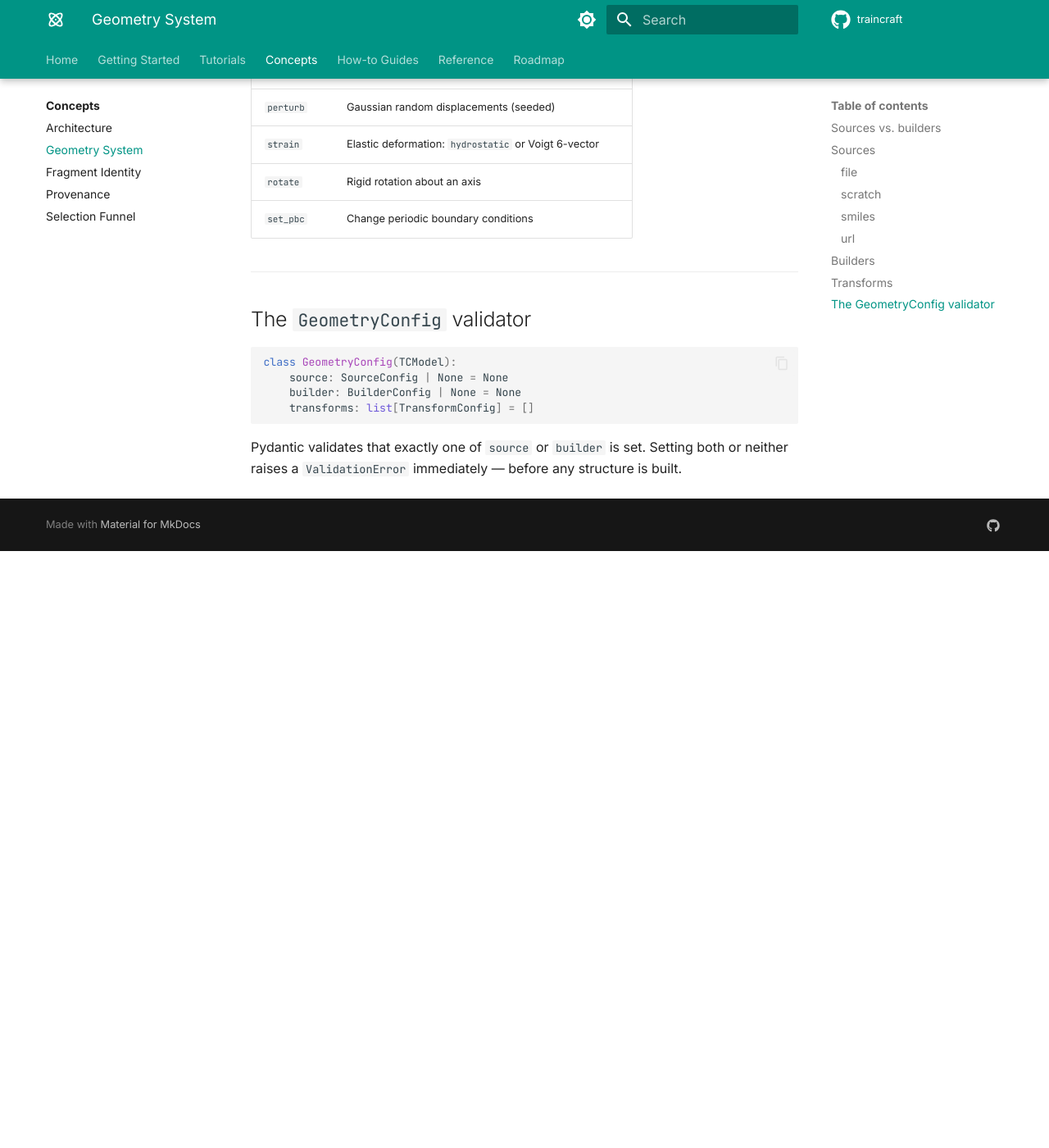
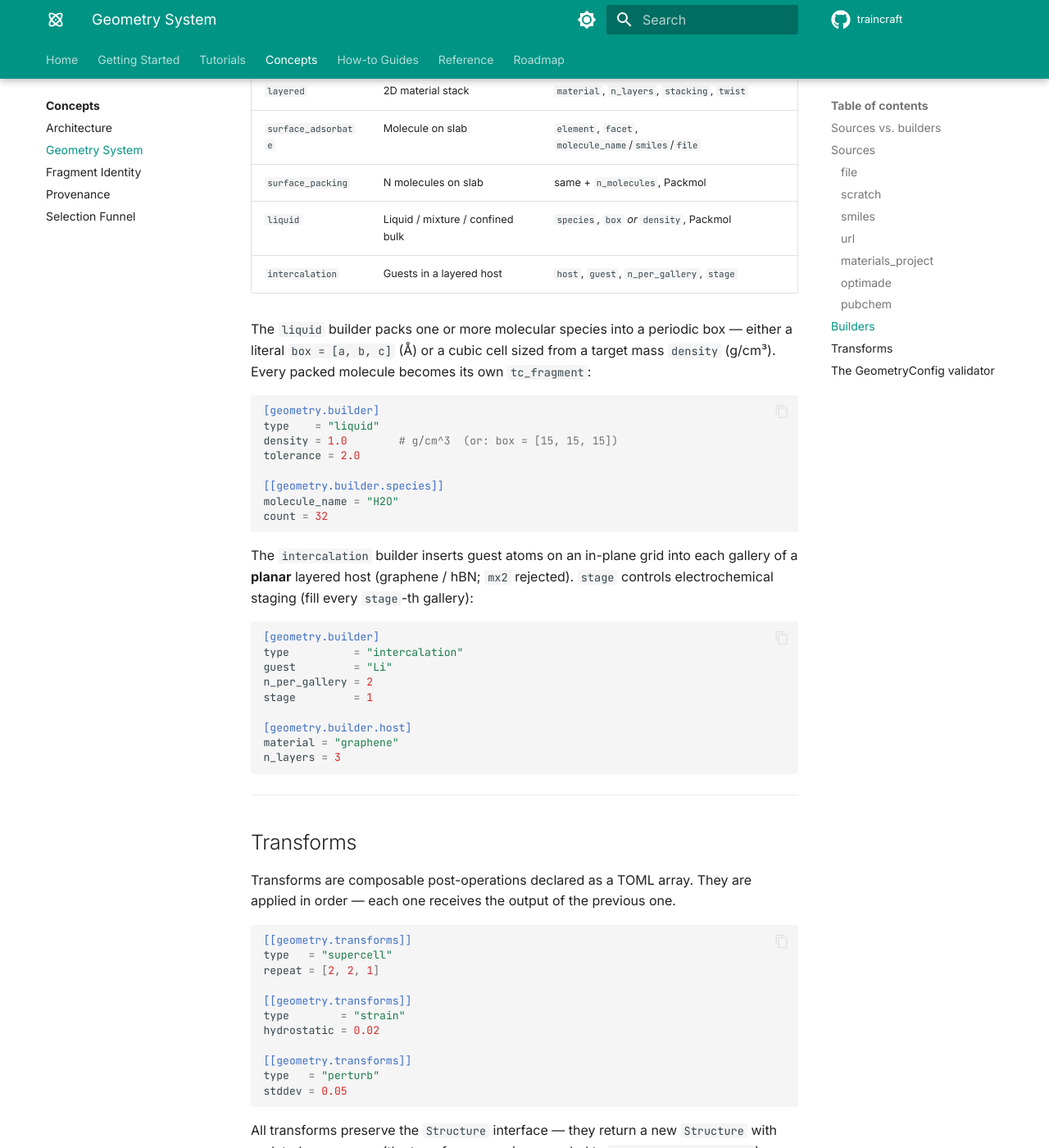
Before and after one commit to basillicus/traincraft, an MkDocs documentation site: the page built from docs/concepts/geometry.md, in a window 1280 px wide and 1400 px high, scrolled down 2661 px. Shown: the whole window at 82% size. Built offline with MkDocs 1.6.1 and Material for MkDocs 9.7.7, drawn with Linux system fonts in a browser that asks for light colours; comment, search, counter and statistics services are not loaded; before the commit the page ends 3333 px from its top, so only the background shows below that; some of the changed text lies outside the part shown.

Commit message:
docs: bring MkDocs site up to date with geometry breadth, DFT, and HPC
- geometry concepts: liquid/intercalation builders, providers sources, constraints
- roadmap: Phase 1 Chunk 3, Phase 2 dft.py status, container/HPC cross-cutting
- new how-to/hpc-leonardo.md (Apptainer + Slurm dispatch) wired into nav

Co-Authored-By: Claude Opus 4.8 <noreply@anthropic.com>

````diff
--- a/docs/concepts/geometry.md
+++ b/docs/concepts/geometry.md
@@ -11,7 +11,7 @@ a sequence of transforms.
 | | Source | Builder |
 |---|---|---|
 | **Starting point** | An existing structure | Constructs from scratch |
-| **Examples** | `file`, `scratch`, `smiles`, `url` | `crystal`, `slab`, `layered`, `nanotube` |
+| **Examples** | `file`, `scratch`, `smiles`, `url`, `materials_project`, `optimade`, `pubchem` | `crystal`, `slab`, `layered`, `nanotube`, `liquid`, `intercalation` |
 | **TOML key** | `[geometry.source]` | `[geometry.builder]` |
 | **Use when** | You have a geometry already | You want to generate one |
 
@@ -58,6 +58,35 @@ url    = "https://example.com/structure.xyz"
 format = "xyz"      # optional; inferred from suffix
 ```
 
+### `materials_project`
+Fetches a bulk crystal by Materials Project id (needs `mp-api` + `pymatgen`;
+API key from config or `$MP_API_KEY`):
+```toml
+[geometry.source]
+type        = "materials_project"
+material_id = "mp-149"     # Si
+conventional = true
+```
+
+### `optimade`
+Returns the first hit of an [OPTIMADE](https://www.optimade.org/) filter against
+any provider base URL (dependency-free — the JSON is parsed directly):
+```toml
+[geometry.source]
+type     = "optimade"
+base_url = "https://optimade.materialsproject.org/v1"
+filter   = 'chemical_formula_reduced="SiO2"'
+```
+
+### `pubchem`
+Downloads a 3D conformer by name / CID / SMILES from the PubChem PUG REST API
+(dependency-free — an SDF is fetched and read by ASE):
+```toml
+[geometry.source]
+type = "pubchem"
+name = "caffeine"          # or: cid = 2519 / smiles = "..."
+```
+
 ---
 
 ## Builders
@@ -71,6 +100,39 @@ format = "xyz"      # optional; inferred from suffix
 | `layered` | 2D material stack | `material`, `n_layers`, `stacking`, `twist` |
 | `surface_adsorbate` | Molecule on slab | `element`, `facet`, `molecule_name`/`smiles`/`file` |
 | `surface_packing` | N molecules on slab | same + `n_molecules`, Packmol |
+| `liquid` | Liquid / mixture / confined bulk | `species`, `box` *or* `density`, Packmol |
+| `intercalation` | Guests in a layered host | `host`, `guest`, `n_per_gallery`, `stage` |
+
+The `liquid` builder packs one or more molecular species into a periodic box —
+either a literal `box = [a, b, c]` (Å) or a cubic cell sized from a target mass
+`density` (g/cm³). Every packed molecule becomes its own `tc_fragment`:
+
+```toml
+[geometry.builder]
+type    = "liquid"
+density = 1.0        # g/cm^3  (or: box = [15, 15, 15])
+tolerance = 2.0
+
+[[geometry.builder.species]]
+molecule_name = "H2O"
+count = 32
+```
+
+The `intercalation` builder inserts guest atoms on an in-plane grid into each
+gallery of a **planar** layered host (graphene / hBN; `mx2` rejected). `stage`
+controls electrochemical staging (fill every `stage`-th gallery):
+
+```toml
+[geometry.builder]
+type          = "intercalation"
+guest         = "Li"
+n_per_gallery = 2
+stage         = 1
+
+[geometry.builder.host]
+material = "graphene"
+n_layers = 3
+```
 
 ---
 
@@ -105,6 +167,17 @@ All transforms preserve the `Structure` interface — they return a new
 | `strain` | Elastic deformation: `hydrostatic` or Voigt 6-vector |
 | `rotate` | Rigid rotation about an axis |
 | `set_pbc` | Change periodic boundary conditions |
+| `constraints` | Freeze atoms (`FixAtoms`) by `indices`/`elements`/`fragments`/`below_z` |
+
+`constraints` selects on the **final** structure (selectors are OR-ed), which is
+the correct place to (re)apply constraints after a builder that reorders atoms
+(e.g. Packmol) — for example, freezing the bottom of a slab before sampling:
+
+```toml
+[[geometry.transforms]]
+type    = "constraints"
+below_z = 7.0       # freeze every atom with Cartesian z below 7 Å
+```
 
 ---
 
--- a/mkdocs.yml
+++ b/mkdocs.yml
@@ -122,6 +122,7 @@ nav:
     - Write a Custom Sampler: how-to/custom-sampler.md
     - Use Your Own MACE Model: how-to/own-mace-model.md
     - Manage Datasets: how-to/datasets.md
+    - Run on HPC (Leonardo): how-to/hpc-leonardo.md
   - Reference:
     - reference/index.md
     - CLI: reference/cli.md
````
Also changed, not shown: docs/how-to/hpc-leonardo.md (added, +75 -0 lines), docs/how-to/index.md (+1 -0 lines), docs/roadmap.md (+42 -7 lines).
